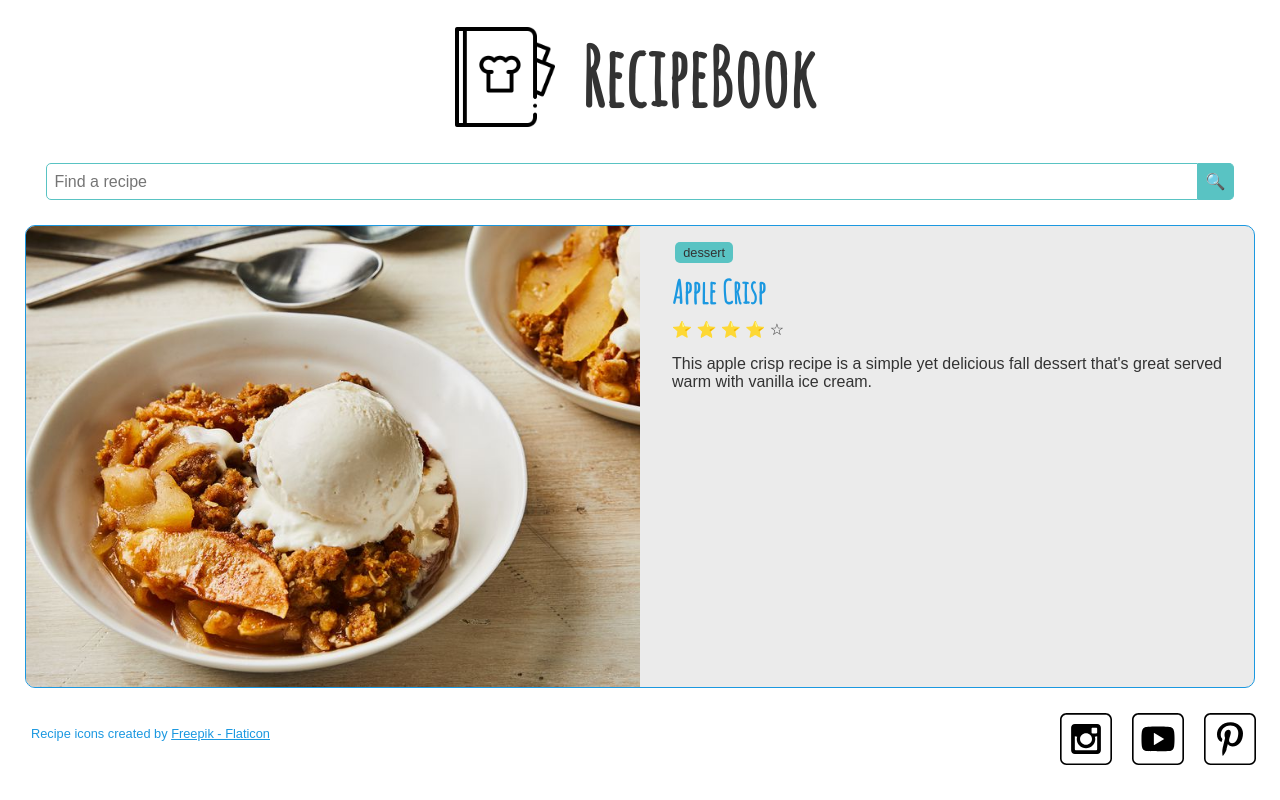
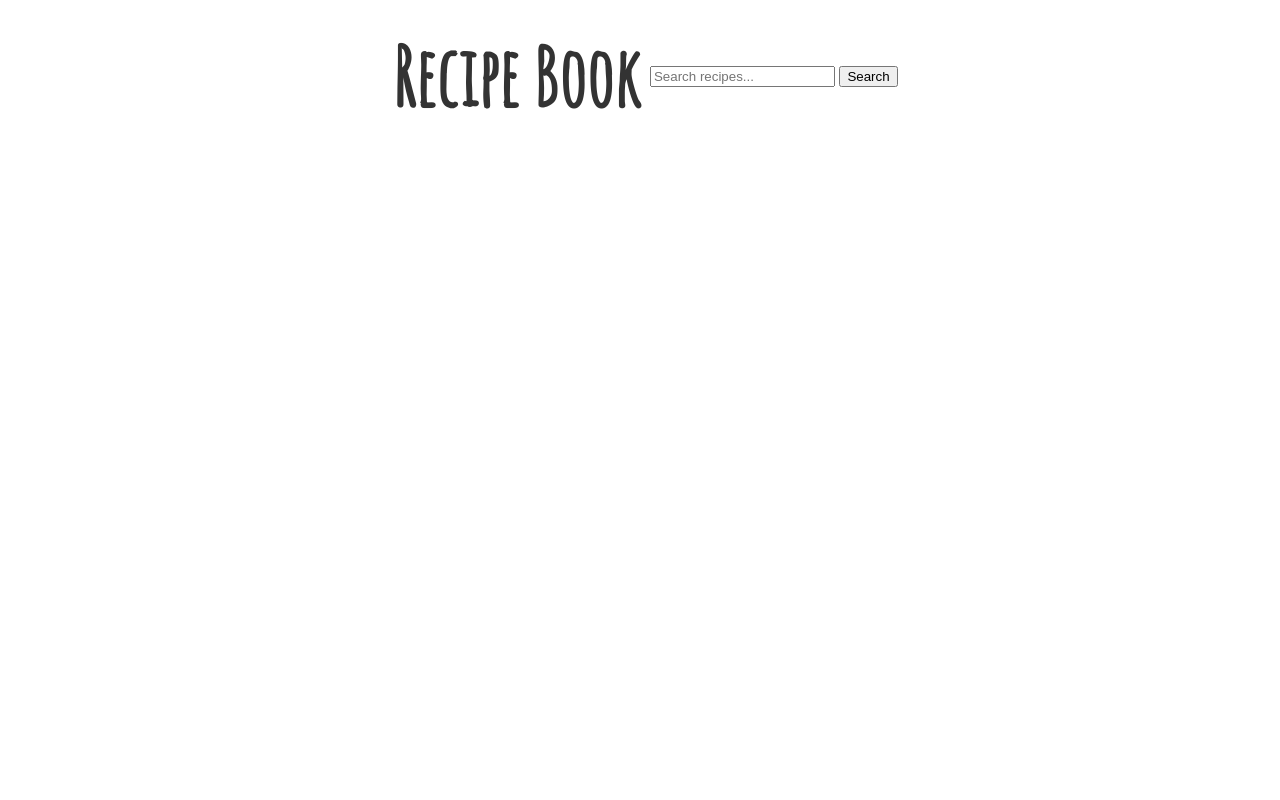
Before and after one commit to tyharvey05/wdd131, a plain HTML site: page recipes/index.html in a window 1280 px wide. Drawn offline with Linux system fonts and the light colour scheme.

Commit message:
Update index.html for 'Recipe Book Part 2'

```diff
--- a/recipes/index.html
+++ b/recipes/index.html
@@ -1,57 +1,34 @@
 <!DOCTYPE html>
 <html lang="en">
+
 <head>
     <meta charset="UTF-8">
     <title>Recipe Book</title>
     <meta name="viewport" content="width=device-width, initial-scale=1.0">
-    <meta name="description" content="A collection of delicious recipes">
+    <meta name="description" content="A collection of recipes">
     <meta name="author" content="Ty Harvey">
-    <link rel="icon" href="recipe-book.png">
+    <link rel="icon" href="images/recipe-book.png">
     <link rel="stylesheet" href="recipes.css">
     <meta property="og:title" content="Recipe Book">
     <meta property="og:type" content="website">
-    <meta property="og:description" content="A collection of delicious recipes">
-    <meta property="og:image" content="recipe-book.png">
-    <meta property="og:url" content="">
+    <meta property="og:description" content="A collection of recipes">
+    <meta property="og:image" content="images/recipe-book.png">
+    <meta property="og:url" content="https://tyharvey05.github.io/wdd131/recipes/">
     <meta name="twitter:card" content="summary_large_image">
 </head>
+
 <body>
     <header>
-        <img src="recipe-book.png" alt="Recipe Book Logo">
-        <h1>RecipeBook</h1>
+      <h1>Recipe Book</h1>
+      <div>
+        <input type="text" id="search-input" placeholder="Search recipes...">
+        <button id="search-button">Search</button>
+      </div>
     </header>
     <main>
-        <form class="search-form">
-            <input type="text" placeholder="Find a recipe">
-            <button type="submit">🔍</button>
-        </form>
-        <section class="recipe-card">
-            <img src="apple-crisp.jpg" alt="Apple Crisp">
-            <div class="recipe-info">
-                <div class="tags">
-                    <span class="tag">dessert</span>
-                </div>
-                <h2>Apple Crisp</h2>
-                <div class="rating" role="img" aria-label="Rating: 4 out of 5 stars">
-                    <span aria-hidden="true" class="icon-star">⭐</span>
-                    <span aria-hidden="true" class="icon-star">⭐</span>
-                    <span aria-hidden="true" class="icon-star">⭐</span>
-                    <span aria-hidden="true" class="icon-star">⭐</span>
-                    <span aria-hidden="true" class="icon-star-empty">☆</span>
-                </div>
-                <p class="description">This apple crisp recipe is a simple yet delicious fall dessert that's great served warm with vanilla ice cream.</p>
-            </div>
-        </section>
+      <div id="recipe-output" class="recipe-container"></div>
     </main>
-    <footer>
-        <div class="social">
-            <!-- Social media icons provided under CC from https://www.iconfinder.com/AlfredoCreates  -->
-            <a href="#"><img src="instagram_icon.svg" alt="instagram icon"></a>
-            <a href="#"><img src="youtube_icon.svg" alt="youtube icon"></a>
-            <a href="#"><img src="pinterest_icon.svg" alt="pinterest icon"></a>
-        </div>
-        <p>Recipe icons created by <a href="https://www.flaticon.com/free-icons/recipe" title="recipe icons">Freepik - Flaticon</a></p>
-    </footer>
     <script src="main.js" type="module"></script>
-</body>
+  </body>
+
 </html>
```
